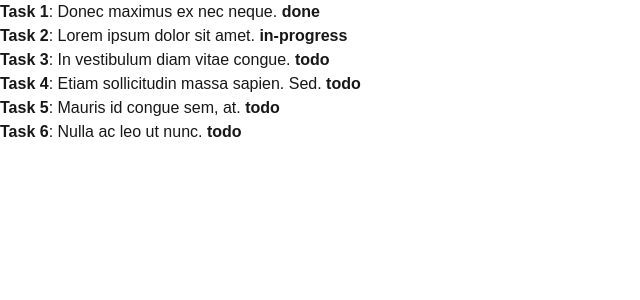
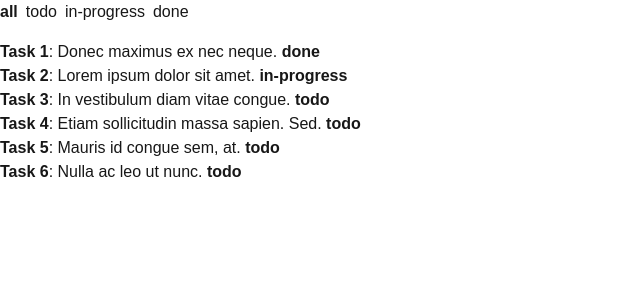
Before and after one commit to escazure/mini_task_board, a Next.js app: page / in a window 1280 px wide. Shown: the top 300 px of the page, without its empty margins (0-640 px from the left). Built offline with nearby package versions, Linux system fonts and the light colour scheme.

Commit message:
Added filter for tasks to the main page

```diff
--- a/app/page.tsx
+++ b/app/page.tsx
@@ -1,20 +1,40 @@
 "use client";
 
-import { useContext } from "react";
+import { useContext, useState } from "react";
 import { TaskContext } from "@/context/TaskContext";
+import { TaskStatus } from "@/types/task";
 
 export default function HomePage(){
     const context = useContext(TaskContext);
+    const [filter, setFilter] = useState<TaskStatus | "all">("all");
+    const filterOptions = ["all", "todo", "in-progress", "done"];
 
     if(!context){
         return <p>TaskContext is missing</p>;
     }
 
+    const filteredTasks = context.tasks.filter((task) => {
+        if (filter === "all") return true;
+        return task.status === filter;
+    });
+
     return (
-        <ul>
-            {context.tasks.map((task) => (
-                <li key={task.id}><strong>{task.title}</strong>: {task.description} <strong>{task.status}</strong></li>
-            ))}
-        </ul>
+        <div>
+            <div style={{ marginBottom: "16px", display: "flex", gap: "8px" }}>
+                {filterOptions.map((filterOption) => (
+                    <button
+                        key={filterOption}
+                        onClick={() => setFilter(filterOption as TaskStatus | "all")}
+                        style={{ fontWeight: filter === filterOption ? "bold" : "normal"}}>
+                        {filterOption}
+                    </button>
+                ))}
+            </div>
+            <ul>
+                {filteredTasks.map((task) => (
+                    <li key={task.id}><strong>{task.title}</strong>: {task.description} <strong>{task.status}</strong></li>
+                ))}
+            </ul>
+        </div>
     );
 }
```
